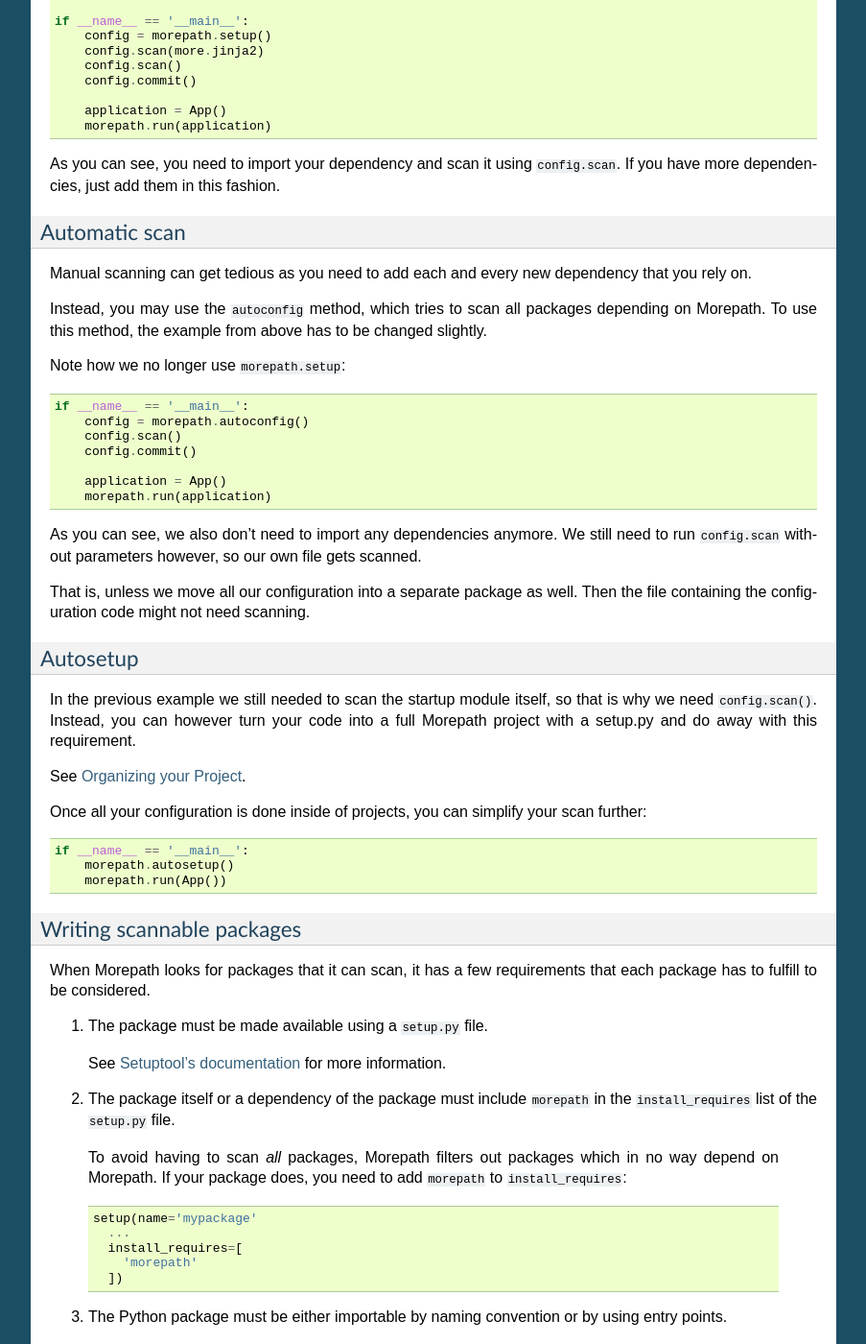
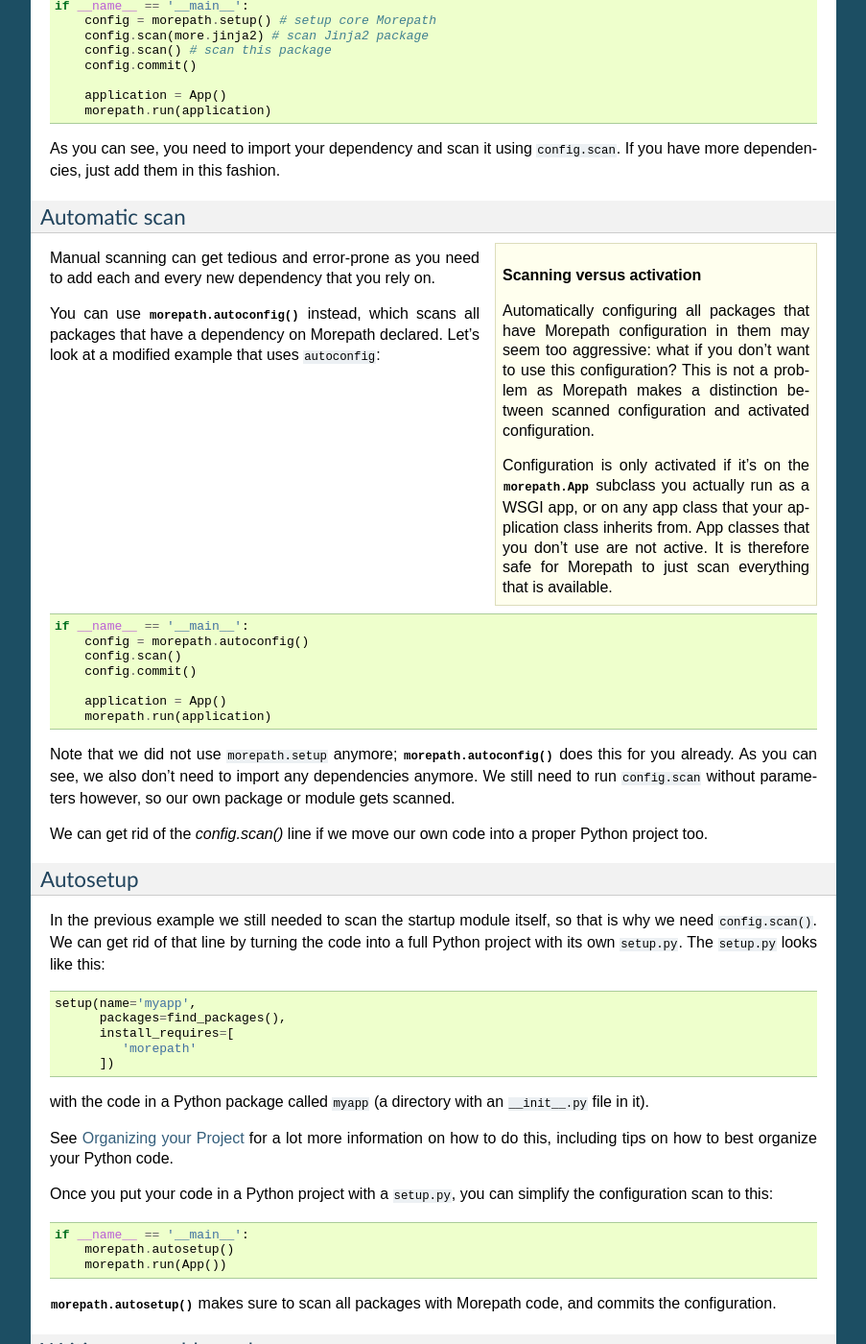
Before and after one commit to morepath/morepath, a Sphinx documentation site: the page built from doc/configuration.rst, in a window 1280 px wide and 1400 px high, scrolled down 1031 px. Shown: the whole window at 96% size, without its empty margins (198-1101 px from the left). Built offline with Sphinx 7.4.7, drawn with Linux system fonts in a browser that asks for light colours; some of the changed text lies outside the part shown.

Commit message:
Lots of editing, adding links to API docs.

```diff
--- a/doc/configuration.rst
+++ b/doc/configuration.rst
@@ -4,19 +4,18 @@
 Introduction
 ------------
 
-When you define a :doc:`view <views>`, a :doc:`path <paths_and_linking>`,
-a :doc:`setting <settings>`, a :doc:`tween <tweens>`, or if a third party
-package defines that for you, Morepath needs to be told about it.
-
-This is called the Morepath *configuration*.
-
+When you use a Morepath directive, for example to define a :doc:`view
+<views>`, a :doc:`path <paths_and_linking>`, a :doc:`setting
+<settings>` or a :doc:`tween <tweens>`, this is called Morepath
+*configuration*. Morepath configuration can also be part of
+third-party code you want to use.
 
 How it works
 ------------
 
-Morepath needs to be configured before it is run. That means that you need
-to run the necessary configuration steps, before you pass a new instance
-of your application to your WSGI server::
+Morepath needs to be configured before it is run. That means that you
+need to run the necessary configuration steps before you pass a new
+instance of your application to your WSGI server::
 
   if __name__ == '__main__':
       config = morepath.setup()
@@ -26,30 +25,32 @@
       application = App()
       morepath.run(application)
 
-Morepath always scans itself first, then whatever packages you wish to
-scan. In the example above, it scans itself during ``morepath.setup``, handing
-over the configuration object to you.
+With :meth:`morepath.setup` you cause Morepath to scan its own configuration
+first. You then get the configuration object to you. You can use it to
+scan more Python modules and packages -- this could be your own code
+or third-party code.
 
-``config.scan`` then scans whatever package it is handed. If it receives
-no package, it scans the package it is called from. That's the current
-file in the example above.
+In the example above, we use :meth:`Config.scan` without any
+arguments. In that case it scans the Python package or module it is
+called from. In this example, that's just the current Python module.
 
 Once all scanning is completed, the configuration is committed and the
-application may be run.
+application can be run. The commit procedure makes sure there are no
+conflicting pieces of configuration and resolves any configuration
+overrides.
 
 Scanning dependencies
 ---------------------
 
-Morepath is a micro-framework at its core. It's very extensible however, so you
-can expand it with other packages that add extra functionality to it. For
-instance, you can use
-`more.chameleon <https://github.com/morepath/more.chameleon>`_
-for templating or
-`more.transaction <https://github.com/morepath/more.transaction>`_
-for SQLAlchemy integration.
+Morepath is a micro-framework at its core, but you can expand it with
+other packages that add extra functionality. For instance, you can use
+`more.chameleon <https://github.com/morepath/more.chameleon>`_ for
+templating or `more.transaction
+<https://github.com/morepath/more.transaction>`_ for SQLAlchemy
+integration.
 
-These packages bring their own Morepath configuration to the table. Said
-configuration also needs to be loaded by Morepath before Morepath is run.
+These packages contain their own Morepath configuration, so when we
+use these packages we need to make sure to scan them too.
 
 Manual scan
 ~~~~~~~~~~~
@@ -64,28 +65,41 @@
   import more.jinja2
 
   if __name__ == '__main__':
-      config = morepath.setup()
-      config.scan(more.jinja2)
-      config.scan()
+      config = morepath.setup() # setup core Morepath
+      config.scan(more.jinja2) # scan Jinja2 package
+      config.scan() # scan this package
       config.commit()
 
       application = App()
       morepath.run(application)
 
 As you can see, you need to import your dependency and scan it using
-``config.scan``. If you have more dependencies, just add them in this fashion.
+``config.scan``. If you have more dependencies, just add them in this
+fashion.
 
 Automatic scan
 ~~~~~~~~~~~~~~
 
-Manual scanning can get tedious as you need to add each and every new
-dependency that you rely on.
+.. sidebar:: Scanning versus activation
 
-Instead, you may use the ``autoconfig`` method, which tries to scan
-all packages depending on Morepath. To use this method, the example from above
-has to be changed slightly.
+  Automatically configuring all packages that have Morepath
+  configuration in them may seem too aggressive: what if you don't
+  want to use this configuration? This is not a problem as Morepath
+  makes a distinction between scanned configuration and activated
+  configuration.
 
-Note how we no longer use ``morepath.setup``::
+  Configuration is only activated if it's on the :class:`morepath.App`
+  subclass you actually run as a WSGI app, or on any app class that
+  your application class inherits from. App classes that you don't use
+  are not active. It is therefore safe for Morepath to just scan
+  everything that is available.
+
+Manual scanning can get tedious and error-prone as you need to add
+each and every new dependency that you rely on.
+
+You can use :func:`morepath.autoconfig` instead, which scans all
+packages that have a dependency on Morepath declared. Let's look at a
+modified example that uses ``autoconfig``::
 
   if __name__ == '__main__':
       config = morepath.autoconfig()
@@ -95,115 +109,149 @@
       application = App()
       morepath.run(application)
 
-As you can see, we also don't need to import any dependencies anymore. We still
-need to run ``config.scan`` without parameters however, so our own file gets
-scanned.
+Note that we did not use ``morepath.setup`` anymore;
+:func:`morepath.autoconfig` does this for you already. As you can see,
+we also don't need to import any dependencies anymore. We still need
+to run ``config.scan`` without parameters however, so our own package
+or module gets scanned.
 
-That is, unless we move all our configuration into a separate package as well.
-Then the file containing the configuration code might not need scanning.
+We can get rid of the `config.scan()` line if we move our own code
+into a proper Python project too.
 
 Autosetup
 ~~~~~~~~~
 
-In the previous example we still needed to scan the startup module itself,
-so that is why we need ``config.scan()``. Instead, you can however turn your
-code into a full Morepath project with a setup.py and do away with this
-requirement.
+In the previous example we still needed to scan the startup module
+itself, so that is why we need ``config.scan()``. We can get rid of
+that line by turning the code into a full Python project with its own
+``setup.py``. The ``setup.py`` looks like this::
 
-See :doc:`organizing_your_project`.
+  setup(name='myapp',
+        packages=find_packages(),
+        install_requires=[
+           'morepath'
+        ])
 
-Once all your configuration is done inside of projects, you can simplify your
-scan further::
+with the code in a Python package called ``myapp`` (a directory
+with an ``__init__.py`` file in it).
+
+See :doc:`organizing_your_project` for a lot more information on how
+to do this, including tips on how to best organize your Python code.
+
+Once you put your code in a Python project with a ``setup.py``, you can
+simplify the configuration scan to this::
 
   if __name__ == '__main__':
       morepath.autosetup()
       morepath.run(App())
 
+:func:`morepath.autosetup()` makes sure to scan all packages with Morepath
+code, and commits the configuration.
+
 Writing scannable packages
 ~~~~~~~~~~~~~~~~~~~~~~~~~~
 
-When Morepath looks for packages that it can scan, it has a few requirements
-that each package has to fulfill to be considered.
+A Morepath scannable Python package has to fulfill a few requirements.
 
 1. The package must be made available using a ``setup.py`` file.
 
-  See `Setuptool's documentation <https://pythonhosted.org/setuptools/>`_
-  for more information.
+   See :doc:`organizing_your_project` and the `Setuptool's
+   documentation <https://pythonhosted.org/setuptools/>`_ for more
+   information.
 
-2. The package itself or a dependency of the package must include ``morepath``
-   in the ``install_requires`` list of the ``setup.py`` file.
+2. The package itself or a dependency of the package must include
+   ``morepath`` in the ``install_requires`` list of the ``setup.py``
+   file.
 
-  To avoid having to scan *all* packages, Morepath filters out packages which
-  in no way depend on Morepath. If your package does, you need to add
-  ``morepath`` to ``install_requires``::
+   Morepath only scans package that depend directly or indirectly on
+   Morepath. It filters out packages which in no way depend on
+   Morepath. So if your package has any Morepath configuration, you
+   need to add ``morepath`` to ``install_requires``::
 
-    setup(name='mypackage'
-      ...
-      install_requires=[
-        'morepath'
-      ])
+     setup(name='myapp'
+       ...
+       install_requires=[
+         'morepath'
+       ])
 
-3. The Python package must be either importable by naming convention or by
-   using entry points.
+   If you set up your dependencies up correctly using
+   ``install_requires`` this should be there anyway, or be a
+   dependency of another dependency that's in
+   ``install_requires``. Morepath just uses this information to do its
+   scan.
 
-  By naming convention:
+3. The Python project name in ``setup.py`` should have the same name as
+   the Python package name, *or* you use entry points to declare what should
+   be scanned.
 
-    Meaning the project name defined in ``setup.py`` is importable in
-    Python. For example: if the project inside the package is named ``myapp``,
-    the package must be named ``myapp`` as well (not ``my-app`` or ``MyApp``):
+   Scan using naming convention:
 
-    So if you have a ``setup.py`` like this::
+     The project name defined by ``setup.py`` can be imported in
+     Python as well: they have the same name. For example: if the
+     project name is ``myapp``, the package that contains your code
+     must be named ``myapp`` as well. (not ``my-app`` or ``MyApp`` or
+     ``Elephant``):
 
-      setup(name='myapp'
+     So if you have a ``setup.py`` like this::
+
+       setup(
+         name='myapp',
+         packages=find_packages(),
+         ...
+
+     you should have a project directory structure like this::
+
+        setup.py
+        myapp
+          __init__.py
+          another_module.py
+
+     In other words, the project name ``myapp`` can be imported::
+
+       import myapp
+
+     If you use a namespace package, you include the full name in the
+     ``setup.py``::
+
+      setup(
+        name='my.app'
+        packages=find_packages()
+        namespace_packages=['my']
         ...
 
-    And a directory structure like this::
+     This works with a project structure like this::
 
-      myapp/__init__p.py
-      setup.py
+       setup.py
+       my
+         __init__.py
+         app
+           __init__.py
+           another_module.py
 
-    Then this works::
+     We recommend you use this naming convention as your Python
+     projects get a consistent layout. But you don't have to -- you
+     can use entry points too.
 
-      import myapp
+   Scan entry points:
 
-    But this does not::
+     If for some reason you want a project name that is different from
+     the package name you can still get it scanned automatically by
+     Morepath. In this case you need to explicitly tell Morepath what
+     to scan with an entry point in ``setup.py``::
 
-      import my-app
-      import MyApp
+       setup(name='elephant'
+          ...
+          entry_points={
+              'morepath': [
+                  'scan = my.package'
+              ]
+          }
 
-    If you use a namespace package, you include the full name in the
-    ``setup.py``::
-
-      setup(name='my.app'
-        ...
-
-    And use a structure like this::
-
-       my/app/__init__.py
-       setup.py
-
-    If you do not follow this naming convention, you don't need to rename
-    everything though, you may also tell Morepath explicitly what to do by
-    using entry points.
-
-  With entry points:
-
-    You may have a reason for the project name to be different from the package
-    name. In this case you need to tell Morepath what to scan::
-
-      setup(name='my-package'
-        ...
-        entry_points={
-            'morepath': [
-                'scan = my.package'
-            ]
-        }
-
-    Note that you still need to have ``morepath`` in the ``install_requires``
-    list for this to work.
+     Note that you still need to have ``morepath`` in the
+     ``install_requires`` list for this to work.
 
 More information
 ----------------
 
-Even more information and nitty gritty details can be found in the API docs.
-See :doc:`api`.
+Even more information and nitty gritty details can be found in the API
+docs.  See :doc:`api`.
```
